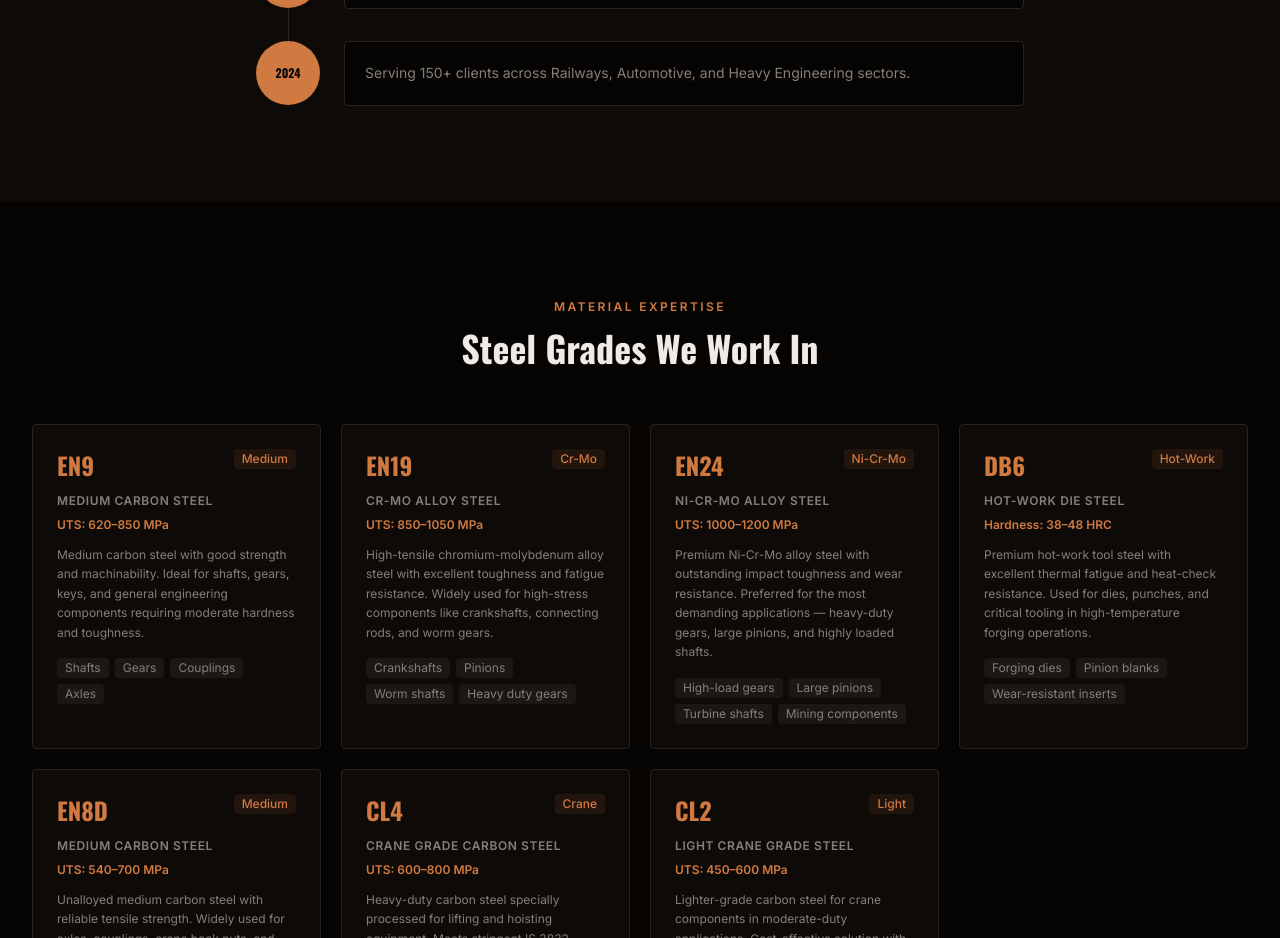
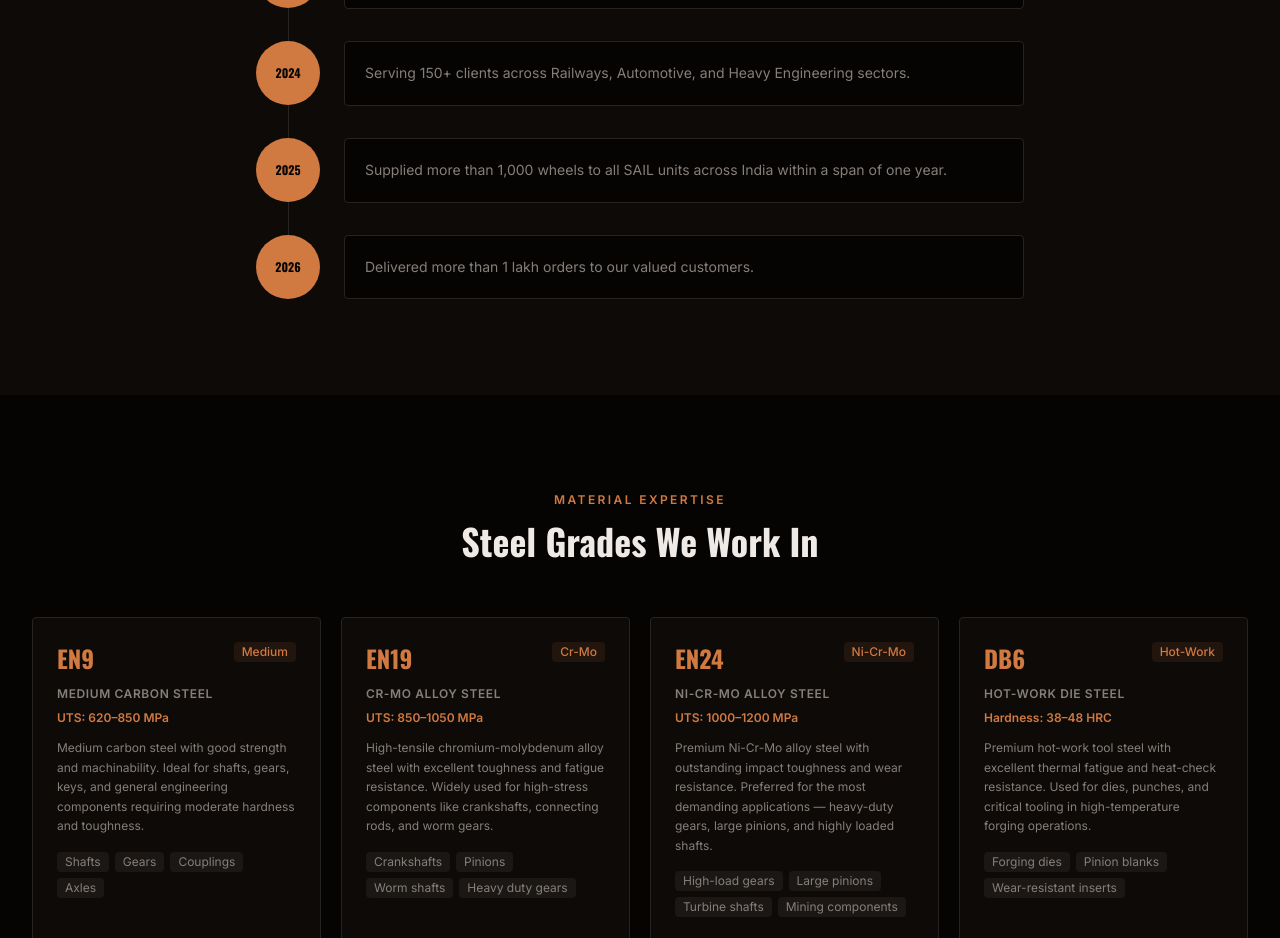
Before and after one commit to swachalit-main/vikash-forge, a Next.js app: page /about in a window 1280 px wide. Shown: the part 2660-3598 px from the top of the page. Built offline with nearby package versions, Linux system fonts and the light colour scheme.

Commit message:
fix: added the timeline

```diff
--- a/app/about/page.tsx
+++ b/app/about/page.tsx
@@ -13,6 +13,8 @@ const TIMELINE = [
   { year: '2012', event: 'Secured long-term supply agreements with major Indian Railways component OEMs.' },
   { year: '2018', event: 'Upgraded to fully automated billet heating and temperature-controlled forging process.' },
   { year: '2024', event: 'Serving 150+ clients across Railways, Automotive, and Heavy Engineering sectors.' },
+  { year: '2025', event: 'Supplied more than 1,000 wheels to all SAIL units across India within a span of one year.', },
+  { year: '2026', event: 'Delivered more than 1 lakh orders to our valued customers.', },
 ]
 
 const WHY_US = [
```
